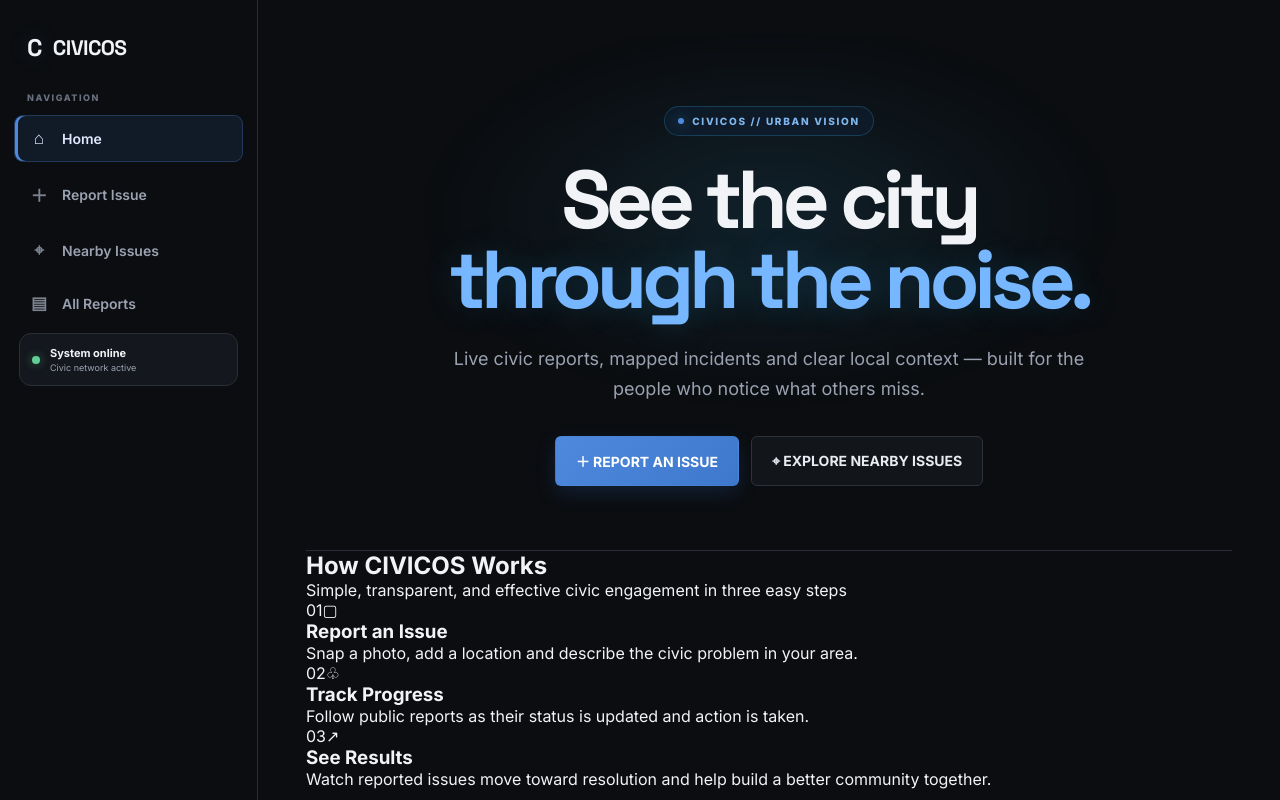
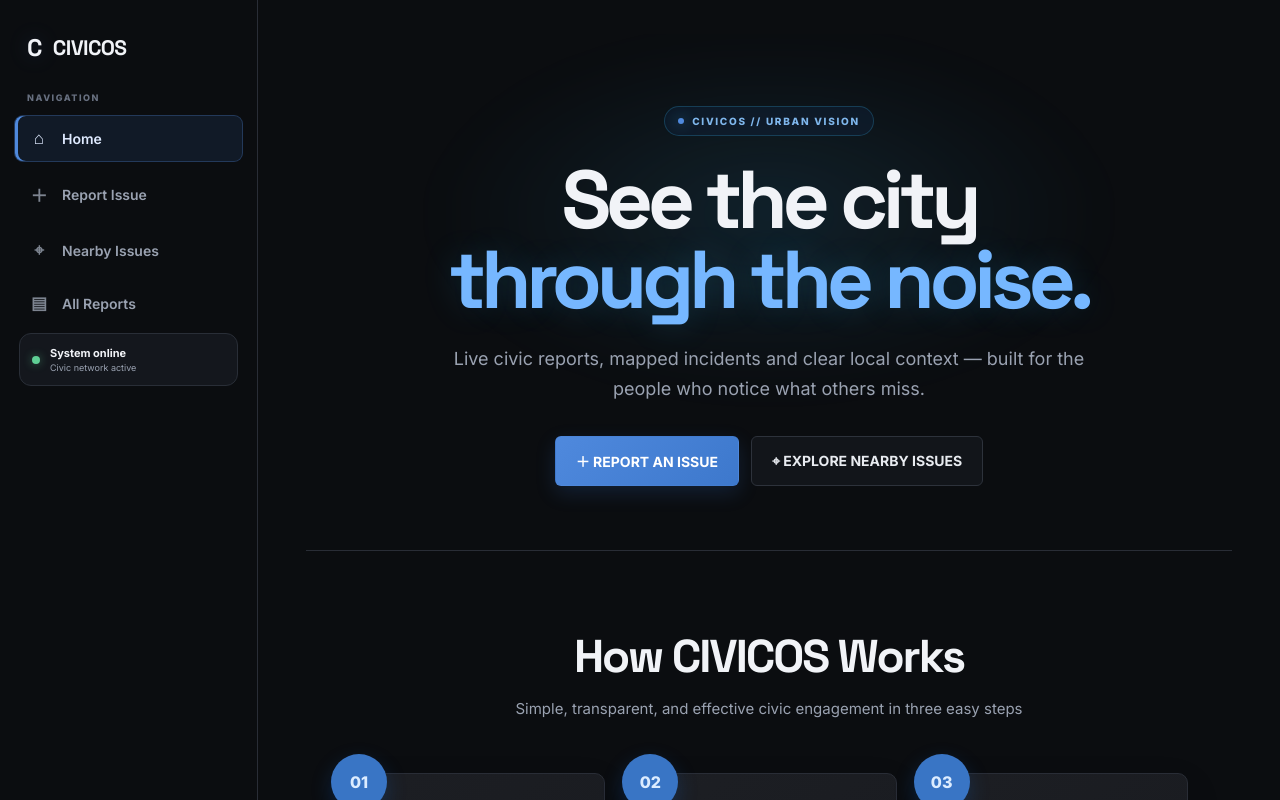
Before and after one commit to yashikadhingra162-spec/CIVICOS, a React (Vite) app in the folder frontend/: page / in a window 1280 px wide. Shown: the top 800 px of the page. Built offline with nearby package versions, Linux system fonts and the light colour scheme; no server answers.

Commit message:
Style How CIVICOS Works section on homepage

```diff
--- a/frontend/src/pages/home.css
+++ b/frontend/src/pages/home.css
@@ -11,6 +11,19 @@
 .civ-hero-copy { max-width:690px; margin:23px auto 0; color:var(--muted); font-size:clamp(15px,1.7vw,18px); line-height:1.7; }
 .civ-hero-actions { display:flex; justify-content:center; flex-wrap:wrap; gap:12px; margin-top:31px; }
 .civ-hero-actions .btn { min-height:50px; }
+
+/* How CIVICOS Works */
+.civ-how { width:min(1180px,100%); margin:0 auto; padding:76px clamp(8px,3vw,36px) 10px; }
+.civ-how-head { text-align:center; margin-bottom:52px; }
+.civ-how-head h2 { margin:0; font-family:'Space Grotesk',sans-serif; font-size:clamp(31px,4vw,46px); letter-spacing:-.045em; color:var(--text); }
+.civ-how-head p { margin:12px auto 0; color:var(--muted); font-size:15px; line-height:1.6; }
+.civ-how-grid { display:grid; grid-template-columns:repeat(3,minmax(0,1fr)); gap:36px; padding:0 8px; }
+.civ-step { position:relative; min-height:242px; padding:37px 36px 32px; border:1px solid var(--border); border-radius:10px; background:linear-gradient(145deg,rgba(29,31,36,.98),rgba(24,26,31,.98)); box-shadow:0 14px 34px rgba(0,0,0,.13); }
+.civ-step-number { position:absolute; top:-20px; left:-20px; width:56px; height:56px; display:grid; place-items:center; border-radius:50%; background:#3975c5; color:#dcecff; font-size:16px; font-weight:800; box-shadow:0 8px 20px rgba(22,84,166,.32); }
+.civ-step-icon { display:block; height:49px; color:#5799f2; font-size:42px; line-height:1; font-weight:300; }
+.civ-step h3 { margin:21px 0 0; font-family:'Space Grotesk',sans-serif; font-size:20px; letter-spacing:-.025em; color:var(--text); }
+.civ-step p { max-width:320px; margin:14px 0 0; color:var(--muted); font-size:15px; line-height:1.7; }
+
 .civ-section { width:min(1180px,100%); margin:0 auto; padding:68px clamp(8px,3vw,36px) 0; }
 .civ-section-head { display:flex; align-items:end; justify-content:space-between; gap:24px; margin-bottom:23px; }
 .civ-section-kicker { display:block; color:#60748b; font-size:10px; font-weight:800; letter-spacing:.18em; margin-bottom:8px; }
@@ -29,5 +42,5 @@
 .civ-status-inner { border:1px solid var(--border); border-radius:16px; background:rgba(15,30,50,.5); padding:18px 21px; display:flex; align-items:center; gap:13px; color:var(--muted); font-size:13px; }
 .civ-status-inner strong { color:var(--text); }
 .civ-status-light { width:8px; height:8px; flex:none; border-radius:50%; background:#4ade80; box-shadow:0 0 13px rgba(74,222,128,.65); }
-@media (max-width:900px) { .civ-section-head { align-items:flex-start; flex-direction:column; } .civ-section-head p { text-align:left; } .civ-tools { grid-template-columns:1fr; } .civ-tool { min-height:210px; } }
-@media (max-width:640px) { .home-refined .civ-hero { min-height:auto; padding:56px 0 54px; } .civ-hero h1 { font-size:clamp(40px,13vw,60px); } .civ-hero-actions { flex-direction:column; } .civ-hero-actions .btn { width:100%; } .civ-section { padding-top:52px; } .civ-section-head h2 { font-size:34px; } }
+@media (max-width:900px) { .civ-how { padding-top:60px; } .civ-how-grid { grid-template-columns:1fr; gap:32px; max-width:560px; margin:0 auto; } .civ-step { min-height:220px; } .civ-section-head { align-items:flex-start; flex-direction:column; } .civ-section-head p { text-align:left; } .civ-tools { grid-template-columns:1fr; } .civ-tool { min-height:210px; } }
+@media (max-width:640px) { .home-refined .civ-hero { min-height:auto; padding:56px 0 54px; } .civ-hero h1 { font-size:clamp(40px,13vw,60px); } .civ-hero-actions { flex-direction:column; } .civ-hero-actions .btn { width:100%; } .civ-how { padding-top:52px; } .civ-how-head { margin-bottom:42px; } .civ-how-head h2 { font-size:34px; } .civ-how-head p { font-size:14px; } .civ-how-grid { padding:0; } .civ-step { min-height:0; padding:34px 28px 30px; } .civ-step-number { left:-10px; } .civ-section { padding-top:52px; } .civ-section-head h2 { font-size:34px; } }
```
